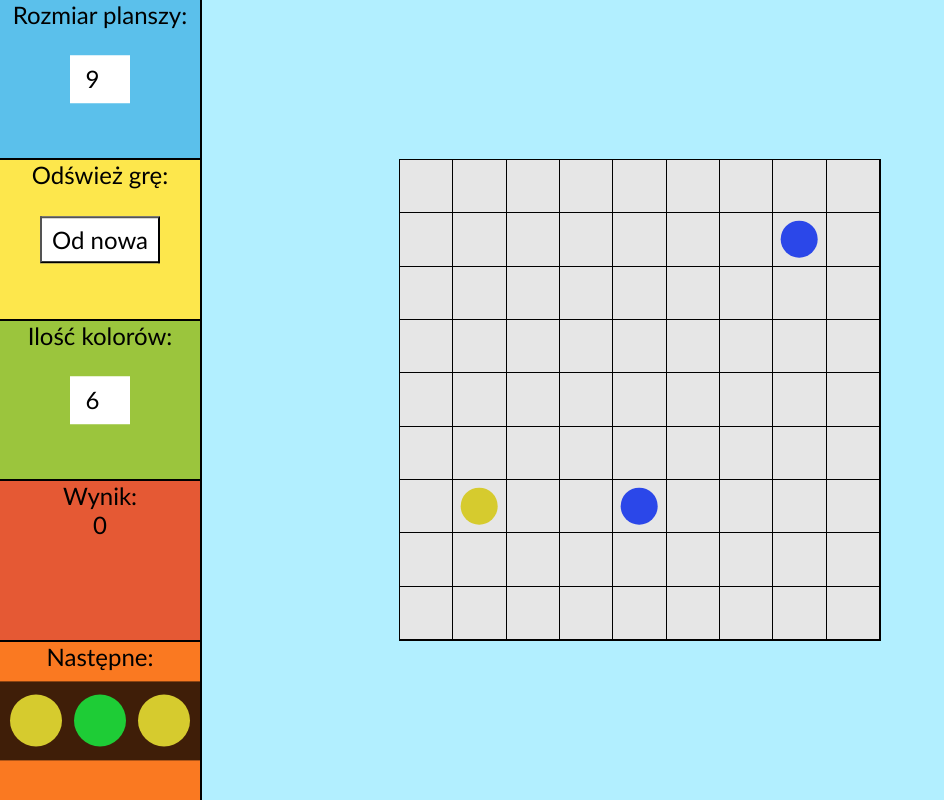
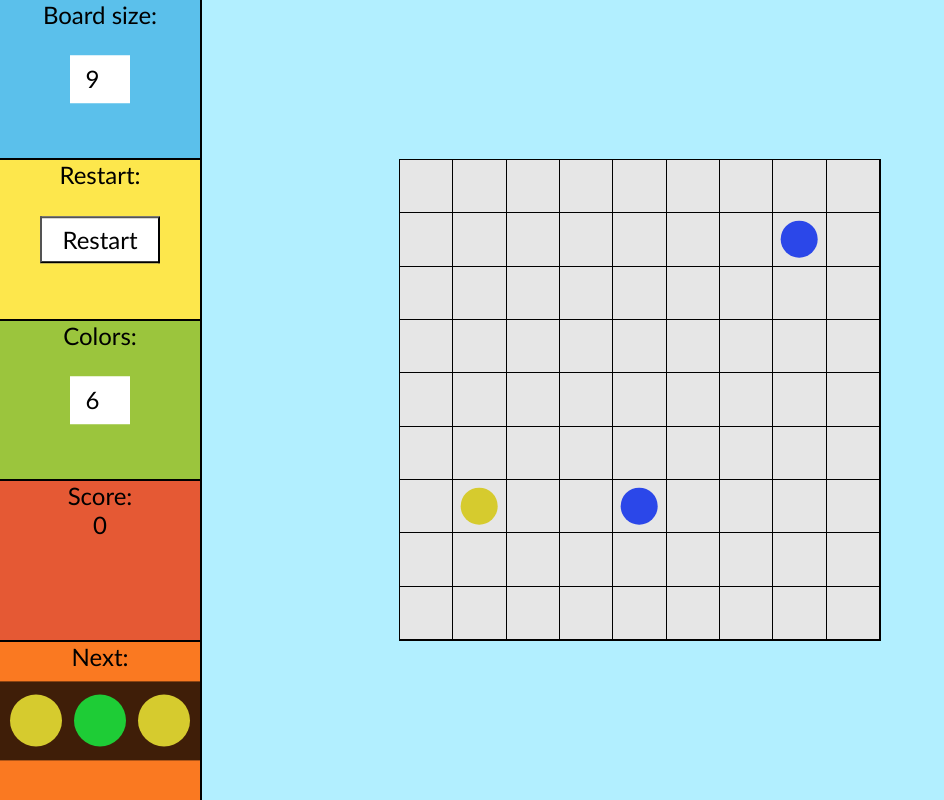
Before and after one commit to mterczynski/kulki, a plain HTML site: page index.html in a window 1280 px wide. Shown: the whole page, without its empty margins (0-944 px from the left). Drawn offline with Linux system fonts and the light colour scheme.

Commit message:
Change language from PL to EN

```diff
--- a/index.html
+++ b/index.html
@@ -15,23 +15,23 @@
     <div id="board" class="board"></div>
     <div class="menu">
         <div class="boardSize">
-            <h3 class="header">Rozmiar planszy:</h3>
+            <h3 class="header">Board size:</h3>
             <input type="number" id="boardSizeInput" class="boardSize__input" min="5" max="300" value="9">
         </div>
         <div class="resetGame">
-            <h3 class="header">Odśwież grę:</h3>
-            <button id="restartGameButton" class="restartGameButton">Od nowa</button>
+            <h3 class="header">Restart:</h3>
+            <button id="restartGameButton" class="restartGameButton">Restart</button>
         </div>
         <div class="numberOfColors">
-            <h3 class="header">Ilość kolorów:</h3>
+            <h3 class="header">Colors:</h3>
             <input type="number" id="numberOfColorsInput" class="numberOfColors__input" min="2" max="8" value="6">
         </div>
         <div class="currentScore">
-            <h3 class="header">Wynik: </h3>
+            <h3 class="header">Score: </h3>
             <p id="currentScoreOutput" class="currentScoreOutput">0</p>
         </div>
         <div>
-            <h3 class="header">Następne: </h3>
+            <h3 class="header">Next: </h3>
             <div class="nextBallColors">
                <div class="nextBallColor"></div>
                <div class="nextBallColor"></div>
```
